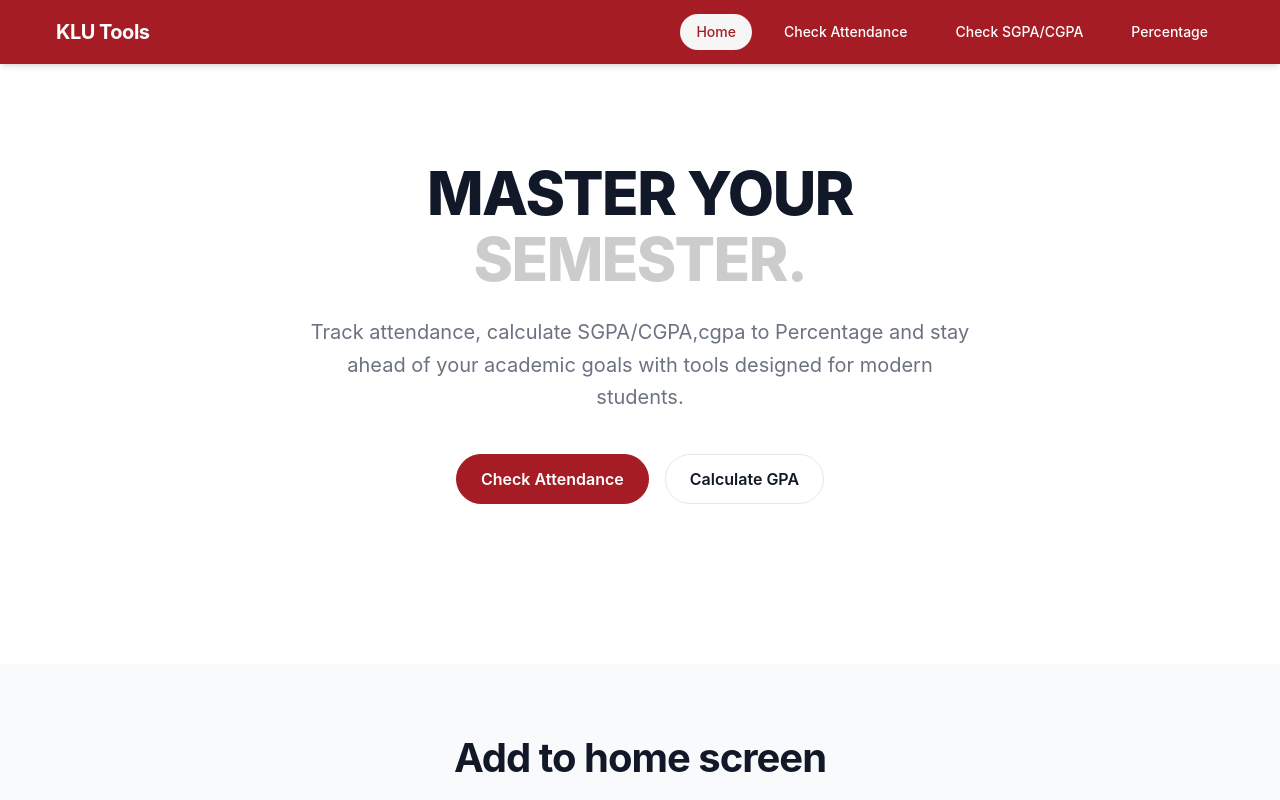
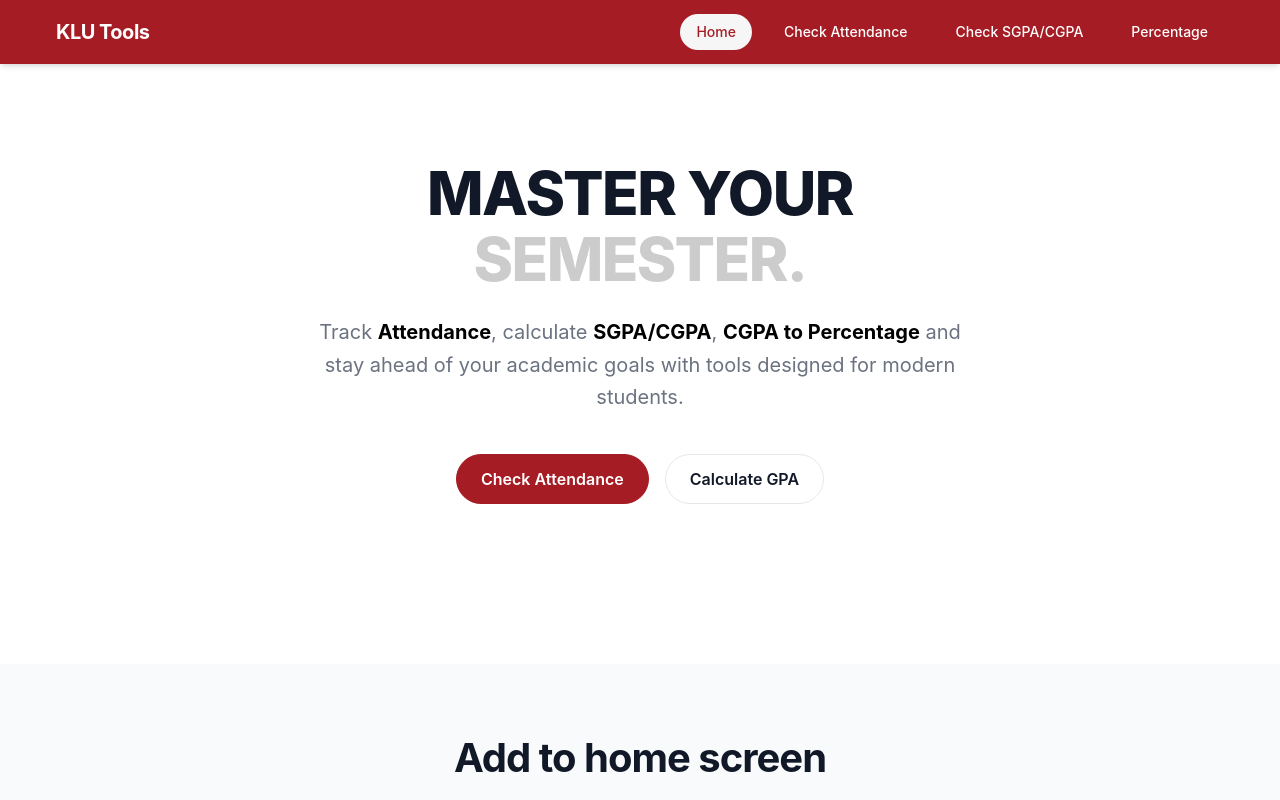
Before and after one commit to isuryaprakashh/kluacademictools, a React (Vite) app: page / in a window 1280 px wide. Shown: the top 800 px of the page. Built offline with nearby package versions, Linux system fonts and the light colour scheme.

Commit message:
updated the text in hero section

```diff
--- a/src/Home.jsx
+++ b/src/Home.jsx
@@ -50,7 +50,7 @@ const Home = () => {
           <span className="text-[#ccc]">SEMESTER.</span>
         </h1>
         <p className="text-xl text-text-muted max-w-2xl mx-auto mb-10 leading-relaxed">
-          Track attendance, calculate SGPA/CGPA,cgpa to Percentage and stay ahead of your academic goals with tools designed for modern students.
+          Track <span className="font-bold text-black">Attendance</span>, calculate <span className="font-bold text-black">SGPA/CGPA</span>, <span className="font-bold text-black">CGPA to Percentage</span> and stay ahead of your academic goals with tools designed for modern students.
         </p>
         <div className="flex gap-4 justify-center mb-16">
           <a href="/attendance" className="inline-flex items-center justify-center px-6 py-3 rounded-full font-semibold transition-all duration-200 cursor-pointer bg-primary text-white border border-primary hover:bg-[#8a161d]">Check Attendance</a>
```
